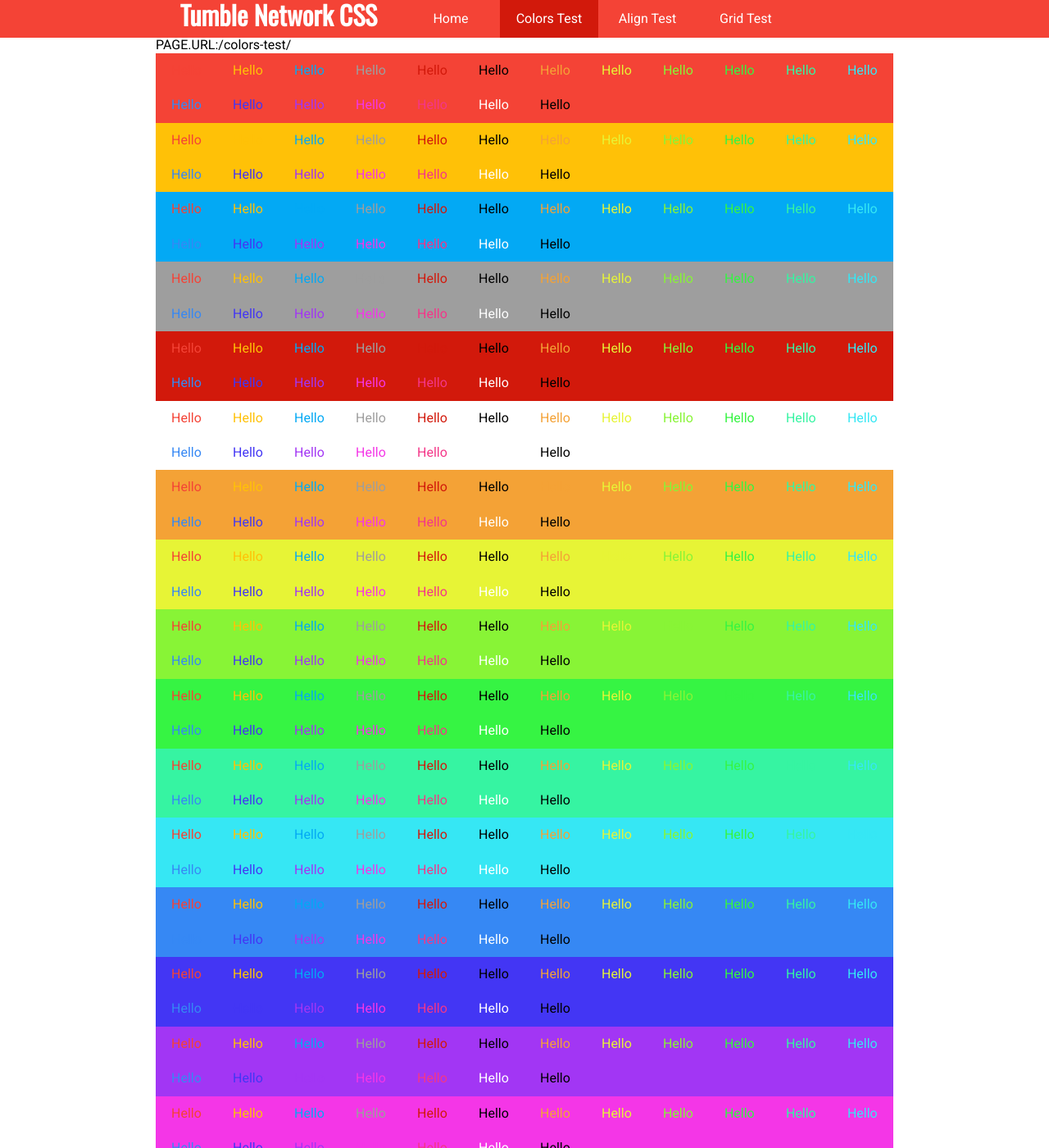
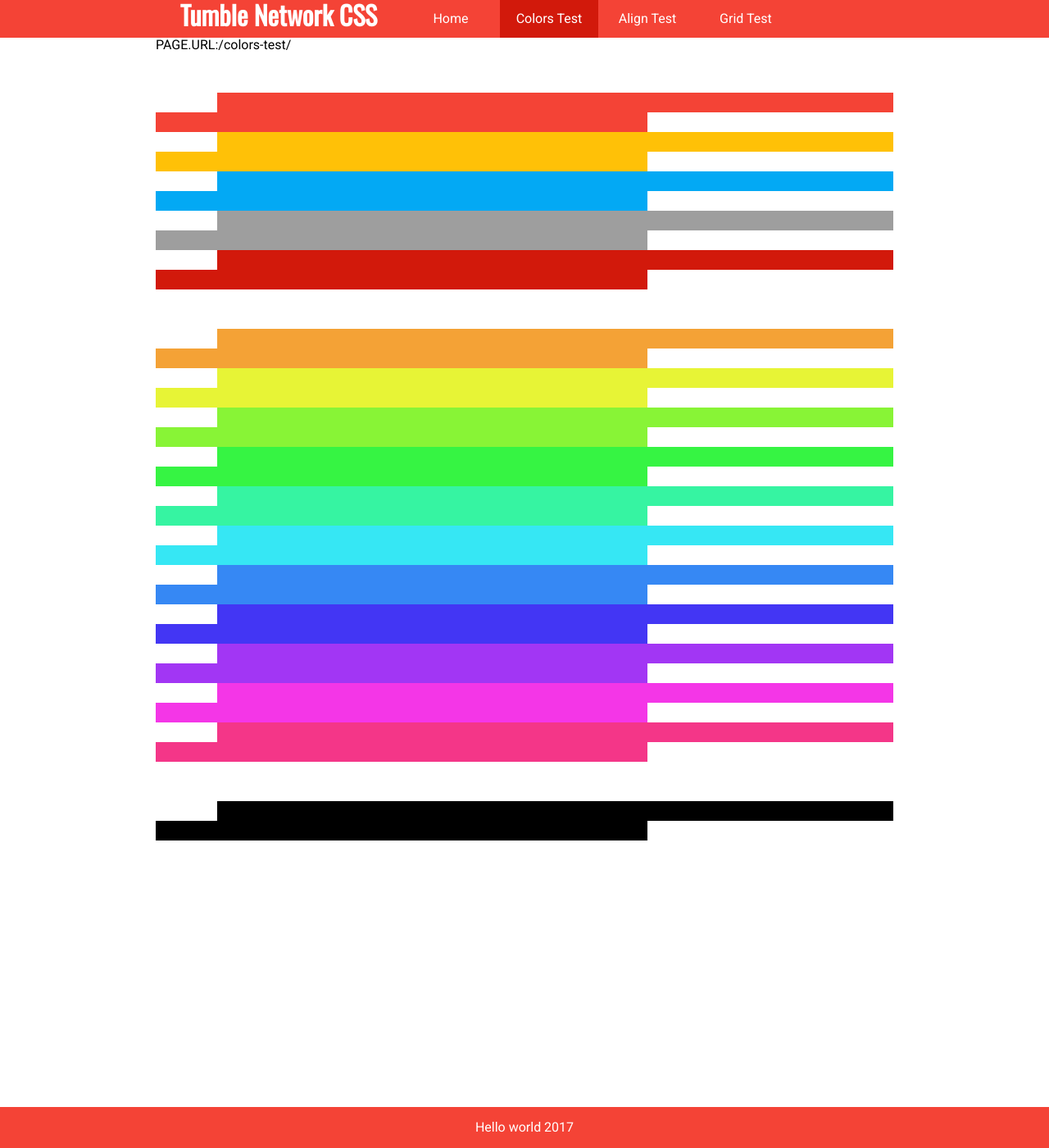
Before and after one commit to tumblenet/tumblenet-css, a Jekyll site: the page built from colors-test.html, in a window 1280 px wide and 1400 px high. Shown: the whole window at 82% size. Built offline with Jekyll 4.4.1, drawn with Linux system fonts in a browser that asks for light colours; some of the changed text lies outside the part shown.

Commit message:
Update colors-test.html

```diff
--- a/colors-test.html
+++ b/colors-test.html
@@ -1,12 +1,25 @@
 ---
 layout: main
 ---
+<div class="tn-row">
+  <div class="tn-col-1-12">
+  <p></p>
+  </div>
+ {% for textC in site.colors %}
+ <div class="tn-col-1-12 tn-text-color-{{textC.name}}">
+  <p></p>
+  </div>
+ {% endfor %}
+</div>
 
  {% for backC in site.colors %}
-<div class="tn-row tn-element-color-{{backC.name}}">
+<div class="tn-row">
+  <div class="tn-col-1-12 tn-text-color-{{textB.name}}">
+  <p>{{textB.name}}</p>
+  </div>
  {% for textC in site.colors %}
- <div class="tn-col-1-12 tn-text-color-{{textC.name}}">
-  <p>Hello</p>
+ <div class="tn-col-1-12 tn-element-color-{{backC.name}} tn-text-color-{{textC.name}}">
+  <p></p>
   </div>
  {% endfor %}
 </div>
```
